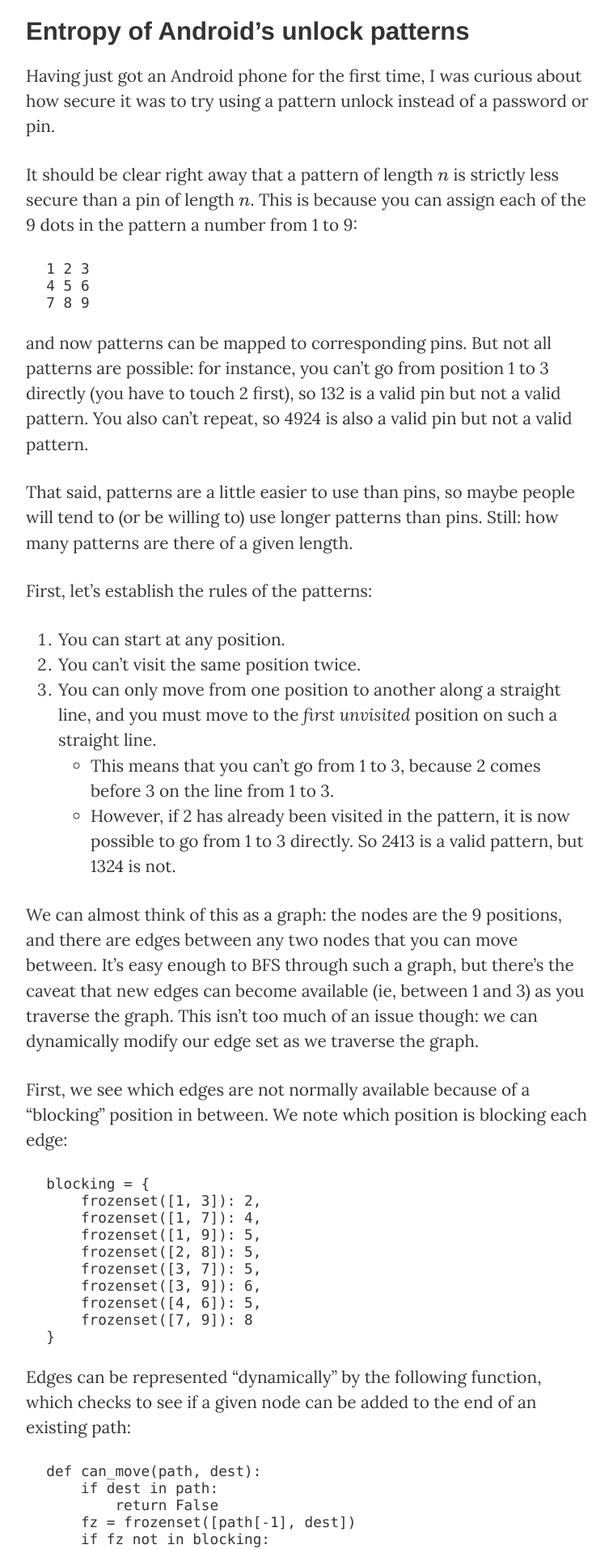
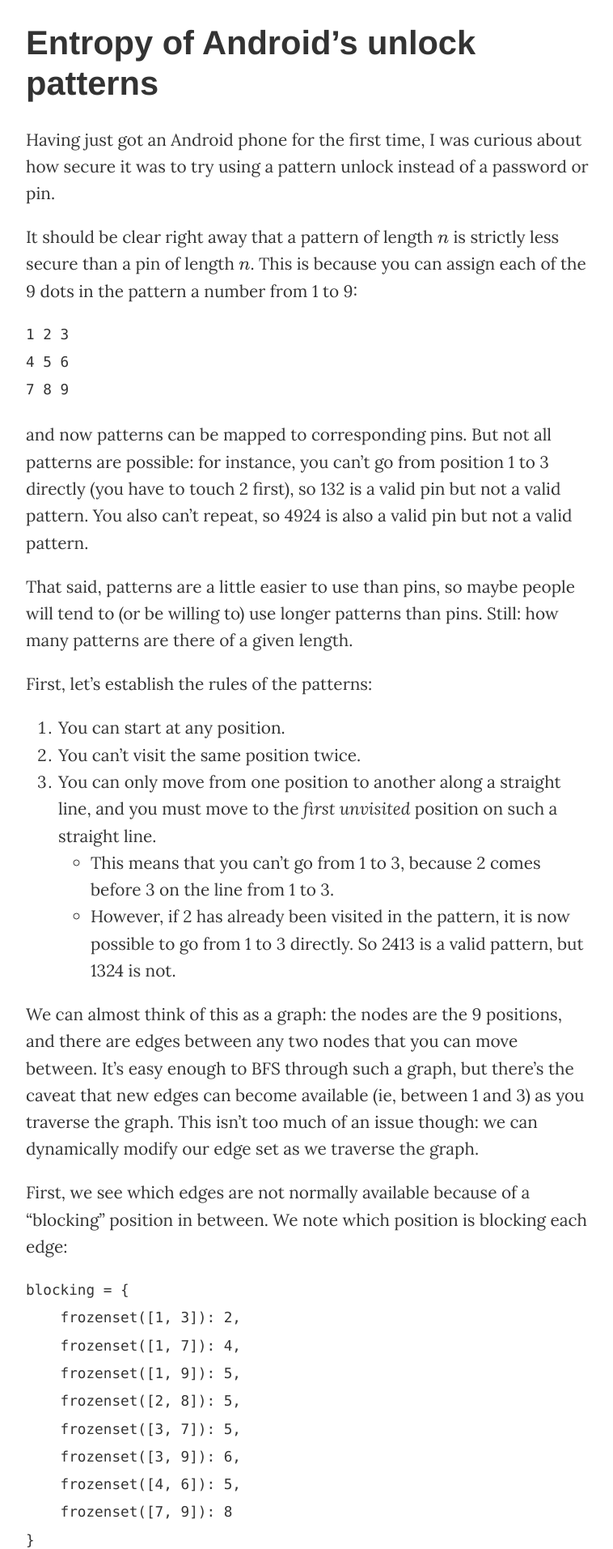
Before and after one commit to AlecBenzer/alecbenzer.github.com, a Jekyll site: the page built from _posts/2015-02-07-android-pattern-entropy.md, in a window 1280 px wide. Shown: the top 1913 px of the page at 81% size, without its empty margins (258-1016 px from the left). Built offline with Jekyll 4.4.1, drawn with Linux system fonts in a browser that asks for light colours; formulas are drawn with MathJax 3.

Commit message:
fixed rss

```diff
--- a/_layouts/post.html
+++ b/_layouts/post.html
@@ -8,7 +8,7 @@
     <script type="text/javascript"
       src="http://cdn.mathjax.org/mathjax/latest/MathJax.js?config=TeX-AMS-MML_HTMLorMML">
       </script>
-      <div id="content">
+      <div>
         {% if page.title %}
         <h1 id="post-title">
           {{ page.title }}
--- a/css/style.css
+++ b/css/style.css
@@ -1,41 +1,17 @@
 @import url(http://fonts.googleapis.com/css?family=Lora:400,400italic,700italic,700);
 
-#content {
-  width: 700px;
+body {
+  max-width: 700px;
   margin: 0 auto;
   color: rgba(0, 0, 0, 0.8);
   font-size: 1.3em;
   font-family: 'Lora', 'Georgia', serif;
-}
-
-#content p, #content ul, #content ol {
-  line-height: 1.5em;
-}
-
-#content p, #content ul, #content ol, #content pre {
-  margin-bottom: 1.36365625em;
+  line-height: 1.6em;
 }
 
 h1, h2, h3 {
   font-family: 'Helvetica Neue', 'Helvetica', 'Arial', sans-serif;
-}
-
-h1 {
-  font-size: 1.5em;
-}
-
-h2 {
-  margin-top: 2.5em;
-  font-size: 1.3em;
-}
-
-h3 {
-  margin-top: 2em;
-  font-size: 1.2em;
-}
-
-pre {
-  padding-left: 1.5em;
+  line-height: 1.2;
 }
 
 code {
--- a/feed.xml
+++ b/feed.xml
@@ -1,3 +1,5 @@
+---
+---
 <?xml version="1.0" encoding="UTF-8"?>
 <rss version="2.0" xmlns:atom="http://www.w3.org/2005/Atom">
 	<channel>
@@ -9,7 +11,7 @@
 				<title>{{ post.title }}</title>
 				<description>{{ post.content | xml_escape }}</description>
 				<pubDate>{{ post.date | date: "%a, %d %b %Y %H:%M:%S %z" }}</pubDate>
-        <link>http://alecbenzer.com{{ post.url }}</link>
+        <link>http://alecb.me{{ post.url }}</link>
         <guid isPermaLink="true">http://alecbenzer.com{{ post.url }}</guid>
 			</item>
 		{% endfor %}
```
